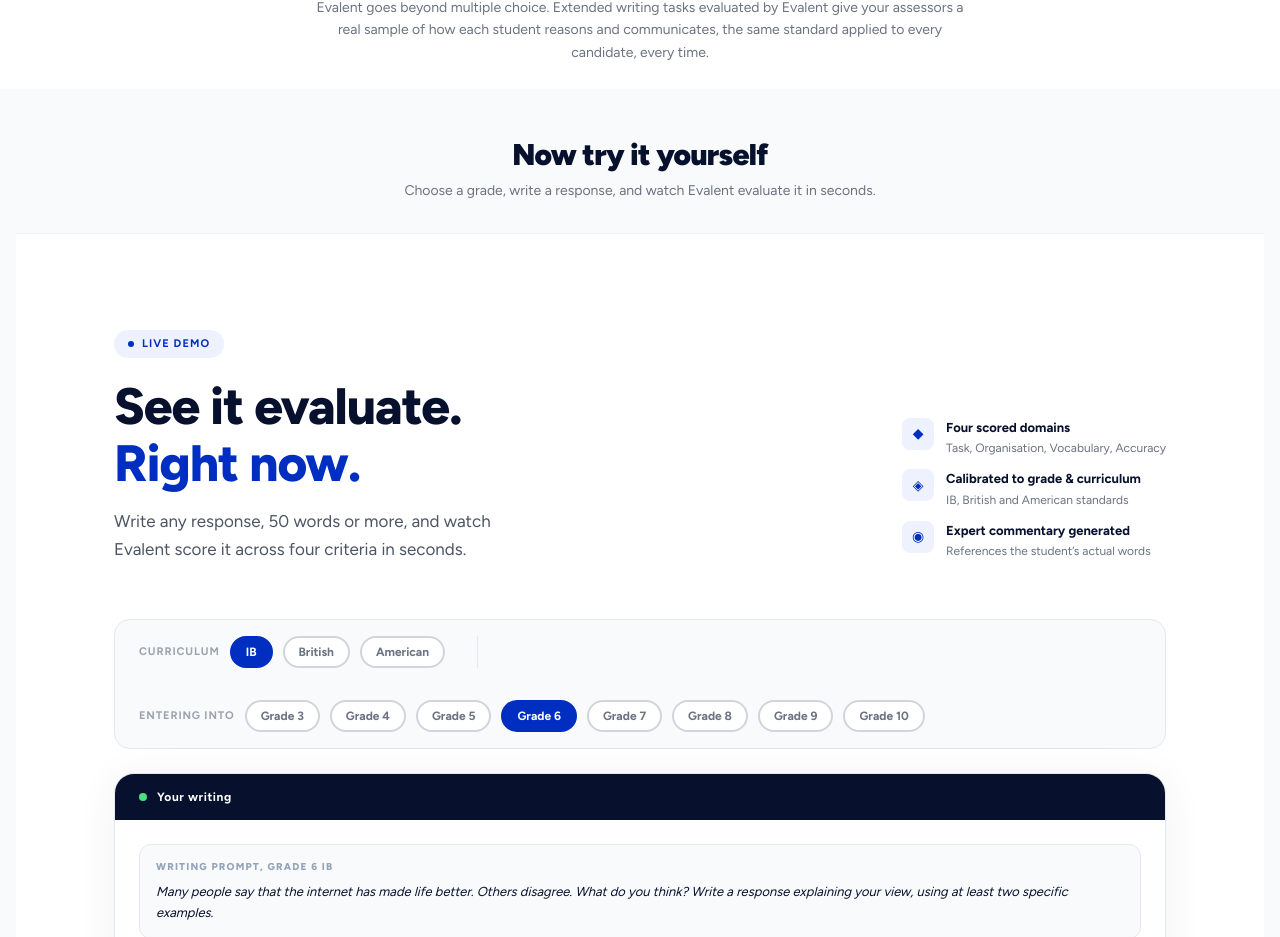
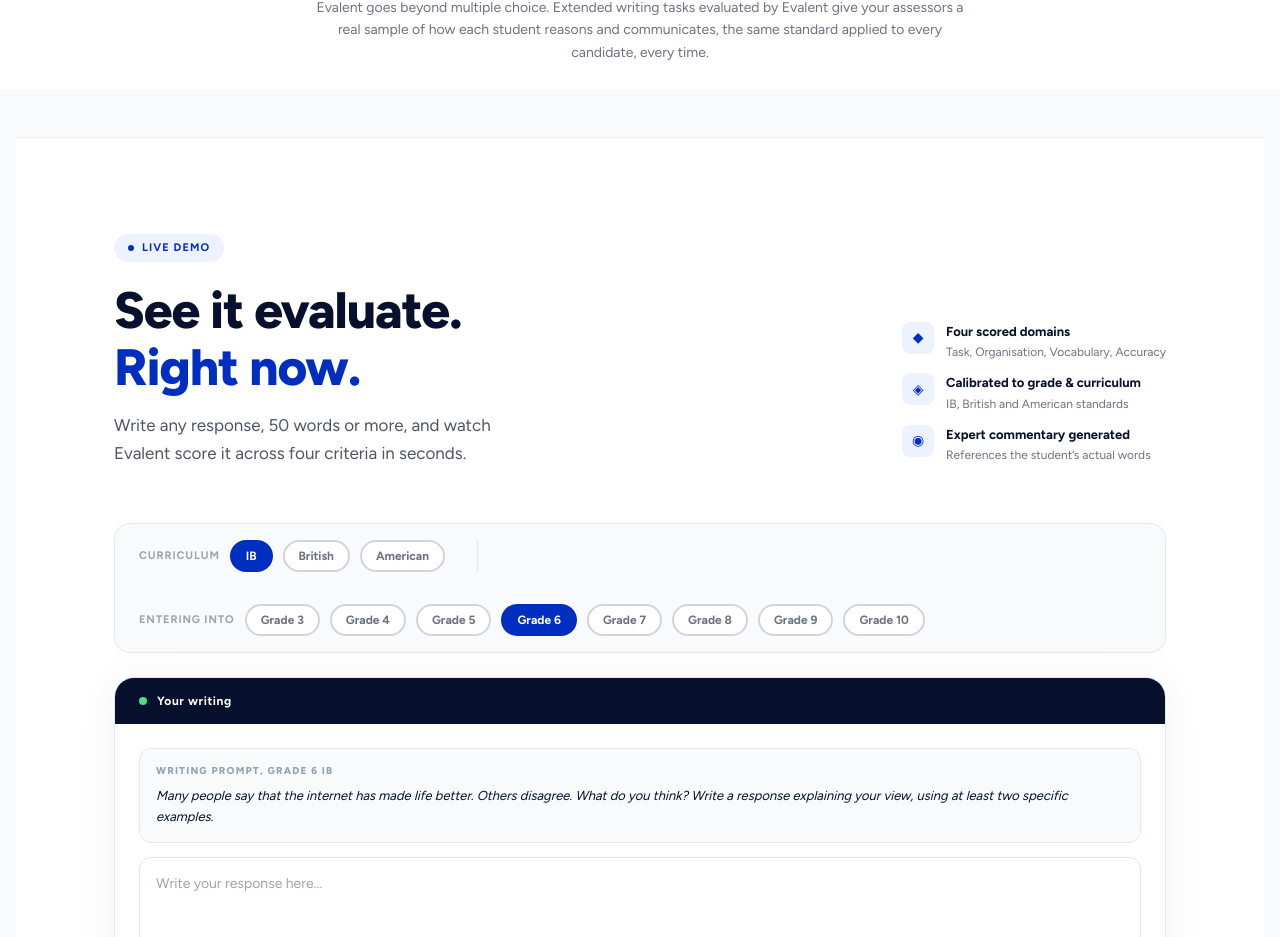
Before and after one commit to wigsbury-ui/evalent-marketing, a Next.js app: page /why/evaluation in a window 1280 px wide. Shown: the part 1037-1974 px from the top of the page. Built offline with nearby package versions, Linux system fonts and the light colour scheme.

Commit message:
fix: remove Now try it yourself heading from evaluation page

```diff
--- a/src/app/why/evaluation/page.tsx
+++ b/src/app/why/evaluation/page.tsx
@@ -54,11 +54,7 @@ export default function DemoPage() {
       </section>
 
       <section className="py-12 px-4 bg-gray-50">
-        <div className="max-w-4xl mx-auto text-center mb-8">
-          <h2 className="text-3xl font-black text-navy tracking-tight mb-2">Now try it yourself</h2>
-          <p className="text-gray-500 text-sm">Choose a grade, write a response, and watch Evalent evaluate it in seconds.</p>
-        </div>
-        <EvalDemo />
+<EvalDemo />
         {/* Post-evaluation CTA — appears after demo */}
         <div className="max-w-2xl mx-auto mt-10 bg-white border-2 border-brand rounded-2xl p-8 text-center shadow-lg">
           <div className="inline-flex items-center gap-2 bg-green-50 text-green-700 text-xs font-bold px-3 py-1.5 rounded-full mb-4">
```
